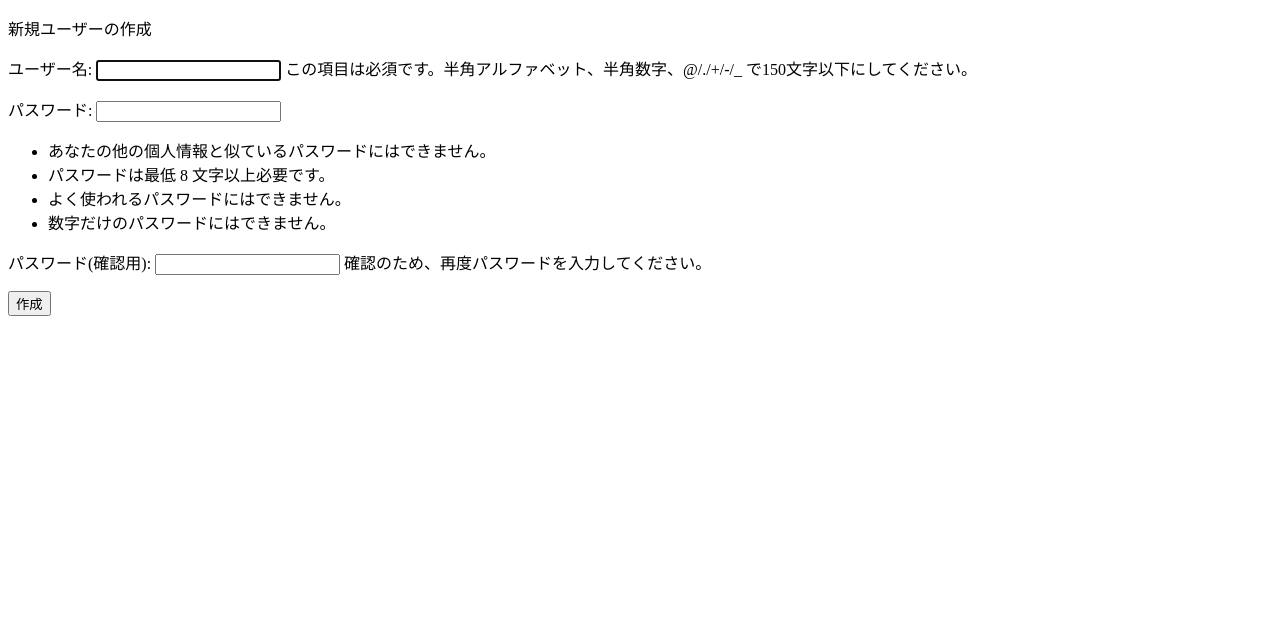
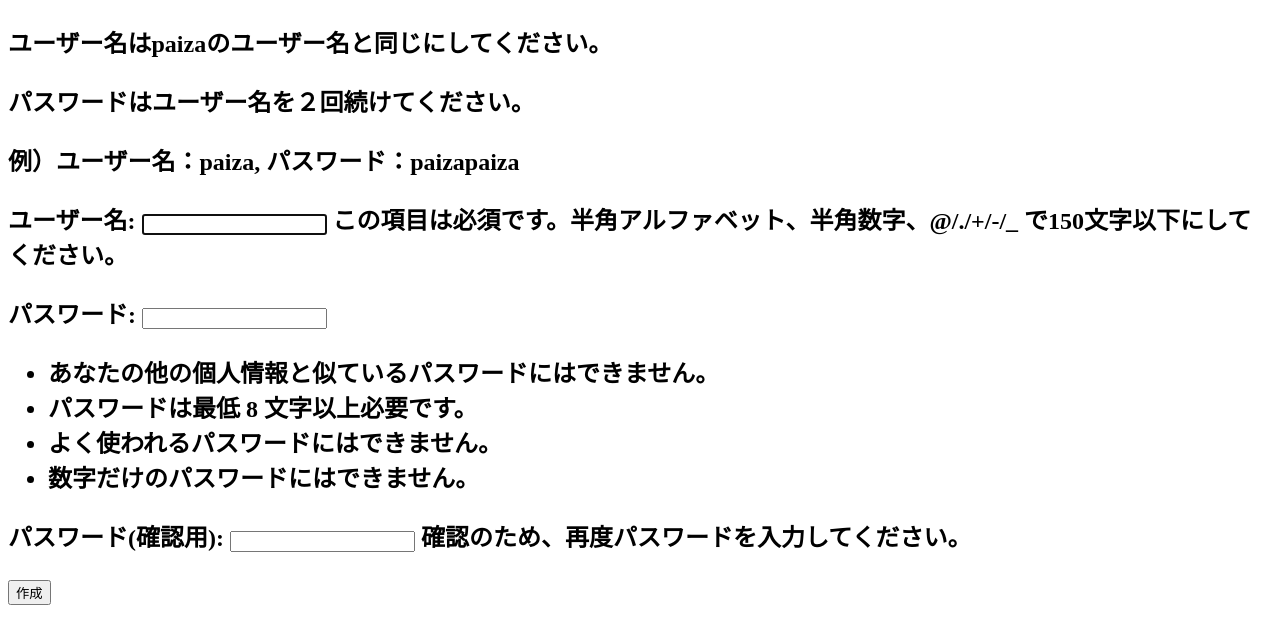
Before and after one commit to cardene777/pycheck, a Django app: page /accounts/signup/ in a window 1280 px wide. Shown: the top 644 px of the page. Run offline with Django 3.2, Linux system fonts and the light colour scheme.

Commit message:
Update signup.html

```diff
--- a/accounts/templates/accounts/signup.html
+++ b/accounts/templates/accounts/signup.html
@@ -7,7 +7,10 @@
 </head>
 <body>
     <div class="container">
-        <p>新規ユーザーの作成</p>
+        <h2>
+        <p>ユーザー名はpaizaのユーザー名と同じにしてください。</p>
+        <p>パスワードはユーザー名を２回続けてください。</p>
+        <p>例）ユーザー名：paiza, パスワード：paizapaiza</p>
         <form action="" method="POST">
             {% csrf_token %}
             {{ form.as_p }}
```
